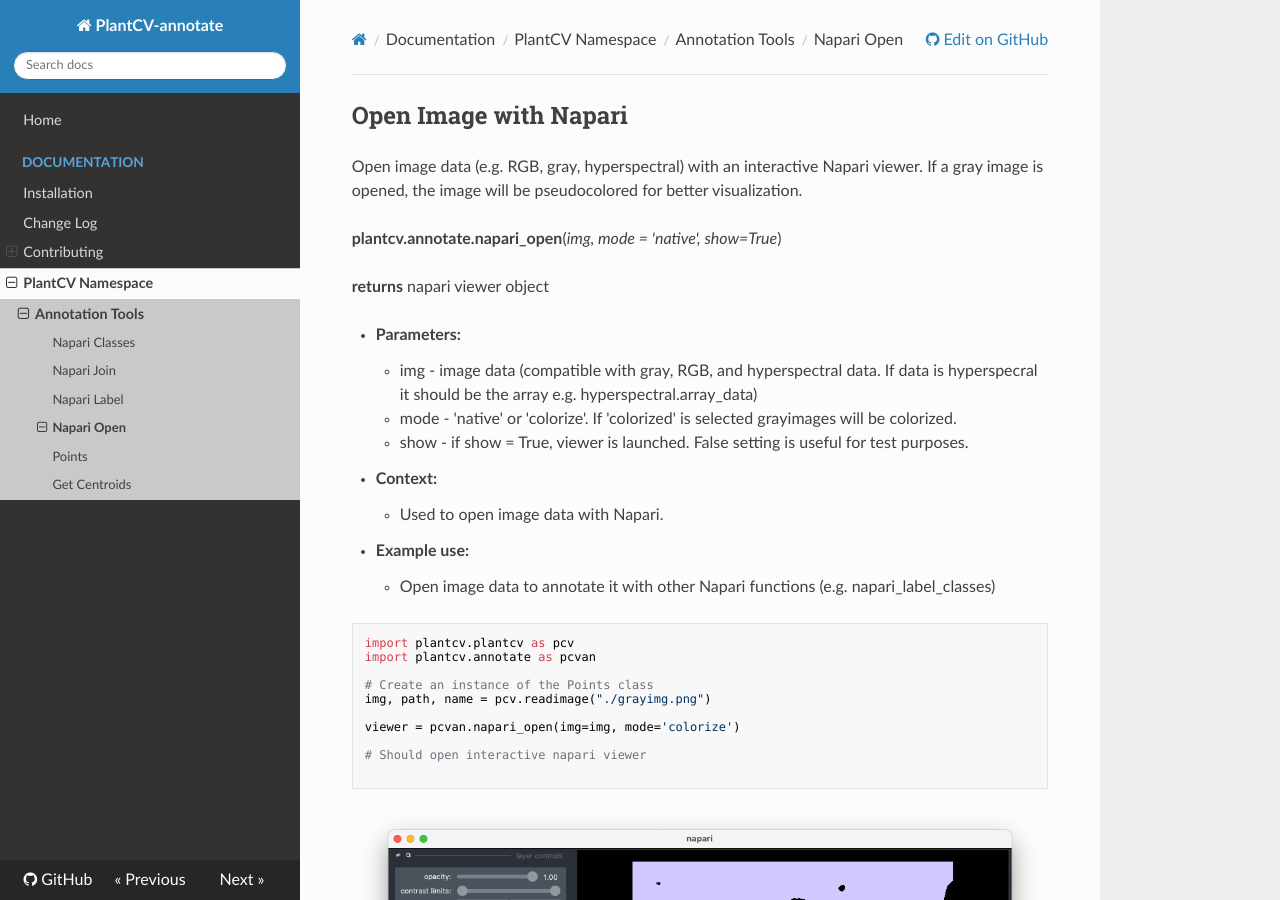
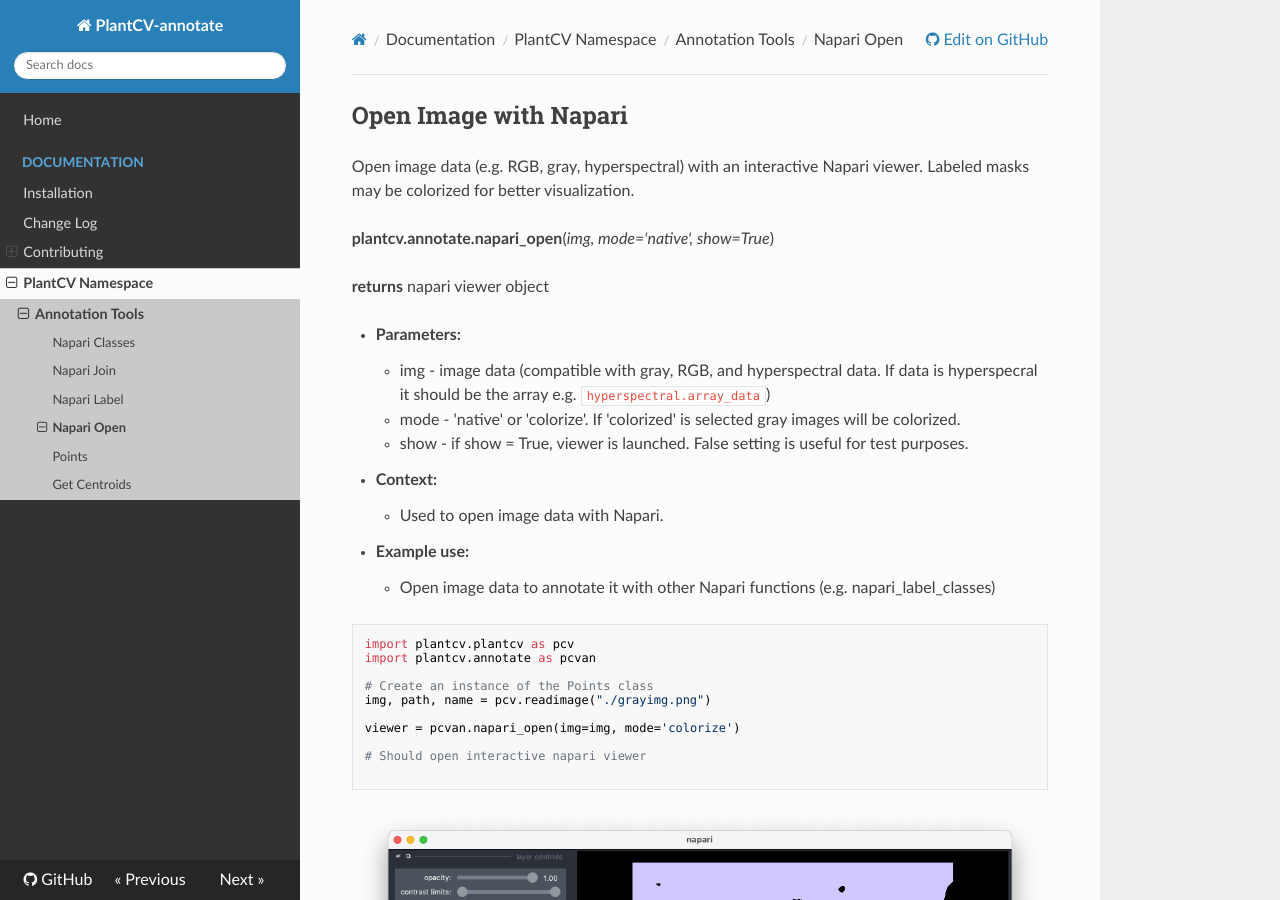
Before and after one commit to danforthcenter/plantcv-annotate, an MkDocs documentation site: the page built from docs/napari_open.md, in a window 1280 px wide and 900 px high. Built offline with MkDocs 1.6.1, drawn with Linux system fonts in a browser that asks for light colours; nearby versions of some CDN libraries.

Commit message:
minor updates to docs page

```diff
--- a/docs/napari_open.md
+++ b/docs/napari_open.md
@@ -1,14 +1,14 @@
 ## Open Image with Napari
 
-Open image data (e.g. RGB, gray, hyperspectral) with an interactive Napari viewer. If a gray image is opened, the image will be pseudocolored for better visualization.
+Open image data (e.g. RGB, gray, hyperspectral) with an interactive Napari viewer. Labeled masks may be colorized for better visualization.
 
-**plantcv.annotate.napari_open**(*img, mode = 'native', show=True*)
+**plantcv.annotate.napari_open**(*img, mode='native', show=True*)
 
 **returns** napari viewer object
 
 - **Parameters:**
-    - img - image data (compatible with gray, RGB, and hyperspectral data. If data is hyperspecral it should be the array e.g. hyperspectral.array_data)
-    - mode - 'native' or 'colorize'. If 'colorized' is selected grayimages will be colorized.
+    - img - image data (compatible with gray, RGB, and hyperspectral data. If data is hyperspecral it should be the array e.g. `hyperspectral.array_data`)
+    - mode - 'native' or 'colorize'. If 'colorized' is selected gray images will be colorized.
     - show - if show = True, viewer is launched. False setting is useful for test purposes.
 
 - **Context:**
```
Also changed, not shown: 1 other file.
